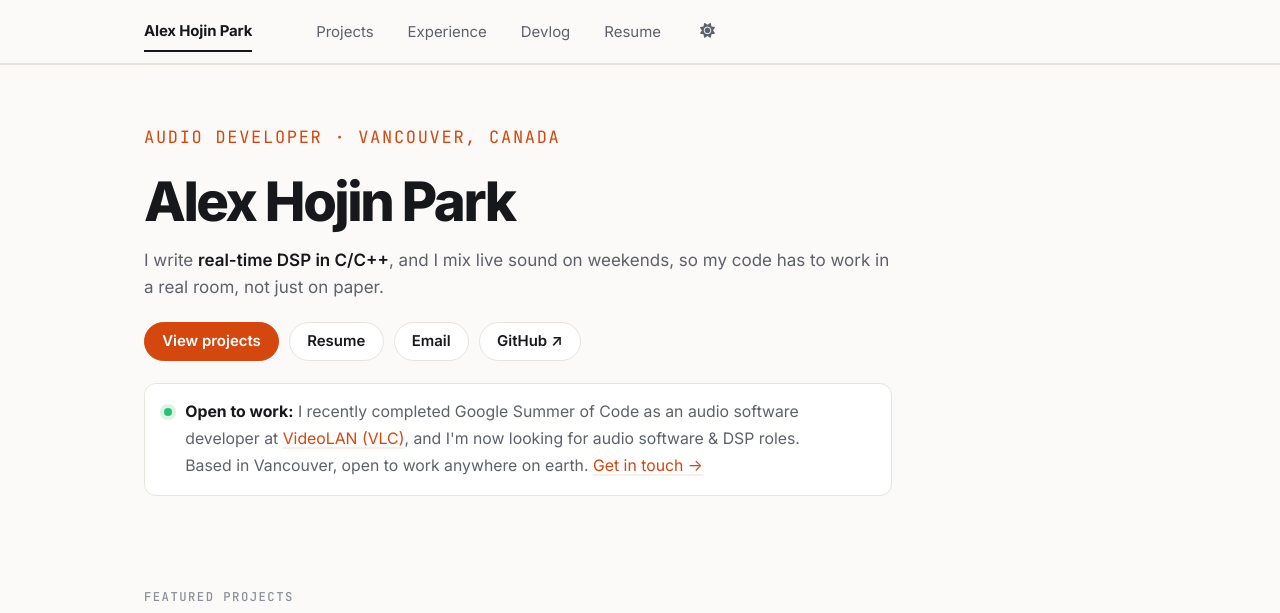
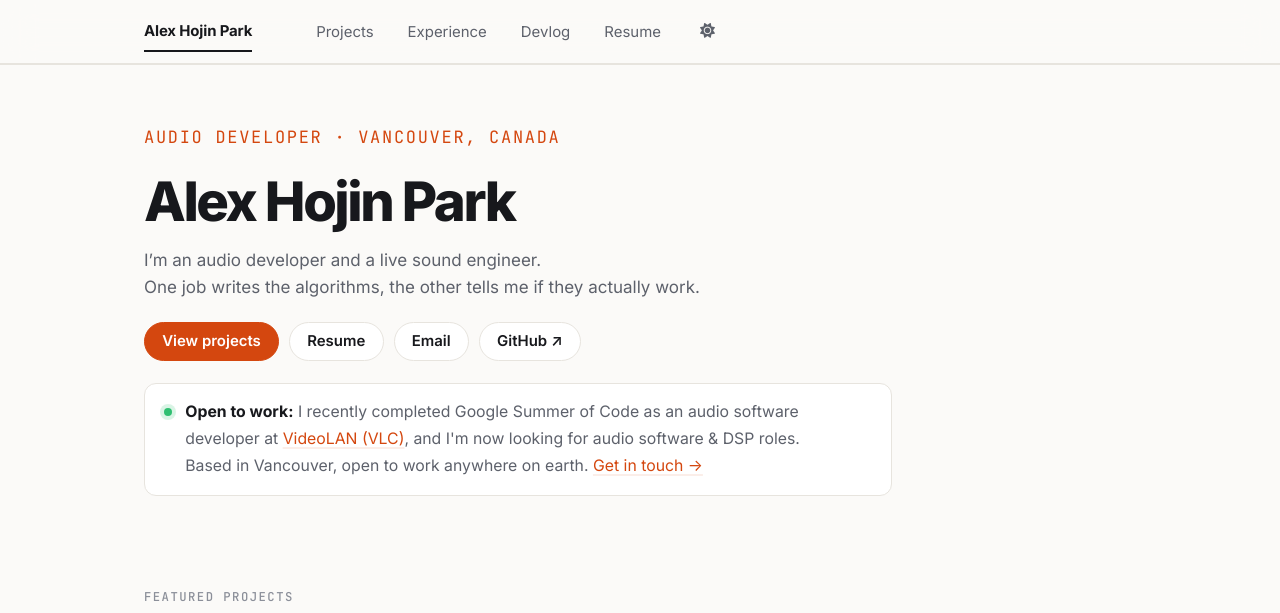
Before and after one commit to alexhojinpark/alexhojinpark.github.io, a Jekyll site: the page built from _pages/about.md, in a window 1280 px wide and 900 px high, cut to the strip 0-613 px from the top of the window. Built offline with Jekyll 4.4.1, drawn with Linux system fonts in a browser that asks for light colours; a script bundle is joined from its source files by our own code; a style sheet for code colours, icons or effects is not loaded.

Commit message:
Update home page intro
Co-Authored-By: Claude Opus 5.5 <noreply@anthropic.com>

```diff
--- a/_pages/about.md
+++ b/_pages/about.md
@@ -13,7 +13,7 @@ redirect_from:
 <section class="hero">
   <p class="hero__eyebrow">Audio Developer · Vancouver, Canada</p>
   <h1 class="hero__title">Alex Hojin Park</h1>
-  <p class="hero__lead">I write <strong>real-time DSP in C/C++</strong>, and I mix live sound on weekends, so my code has to work in a real room, not just on paper.</p>
+  <p class="hero__lead">I’m an audio developer and a live sound engineer.<br>One job writes the algorithms, the other tells me if they actually work.</p>
   <p class="hero__actions">
     <a class="btn-solid" href="{{ base_path }}/portfolio/">View projects</a>
     <a class="btn-pill" href="{{ base_path }}/cv/">Resume</a>
```
